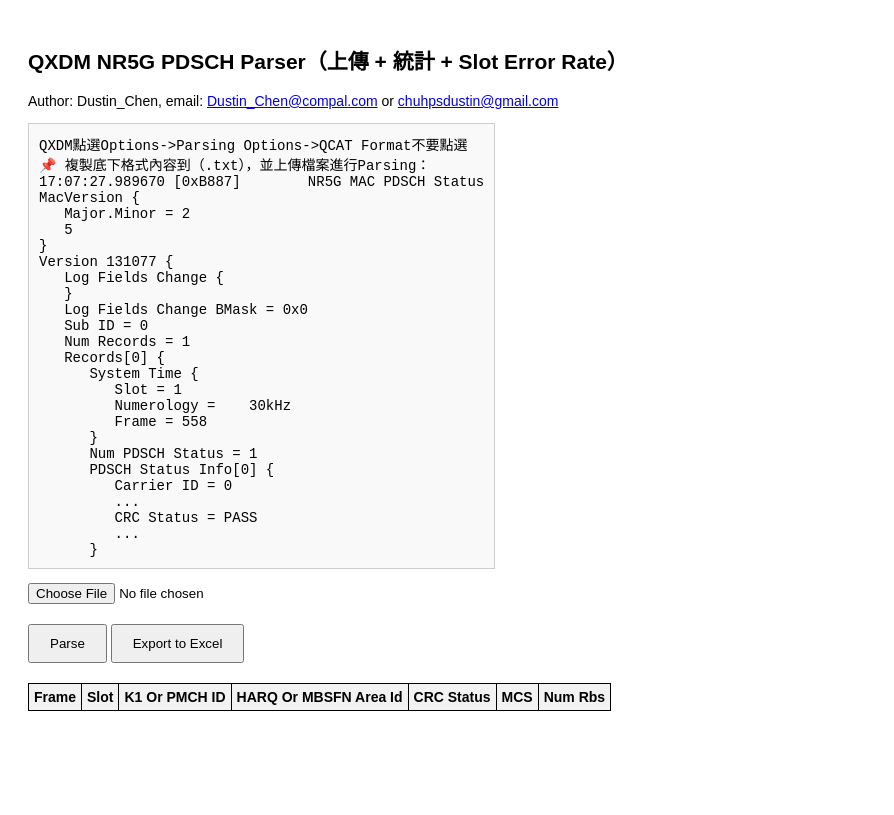
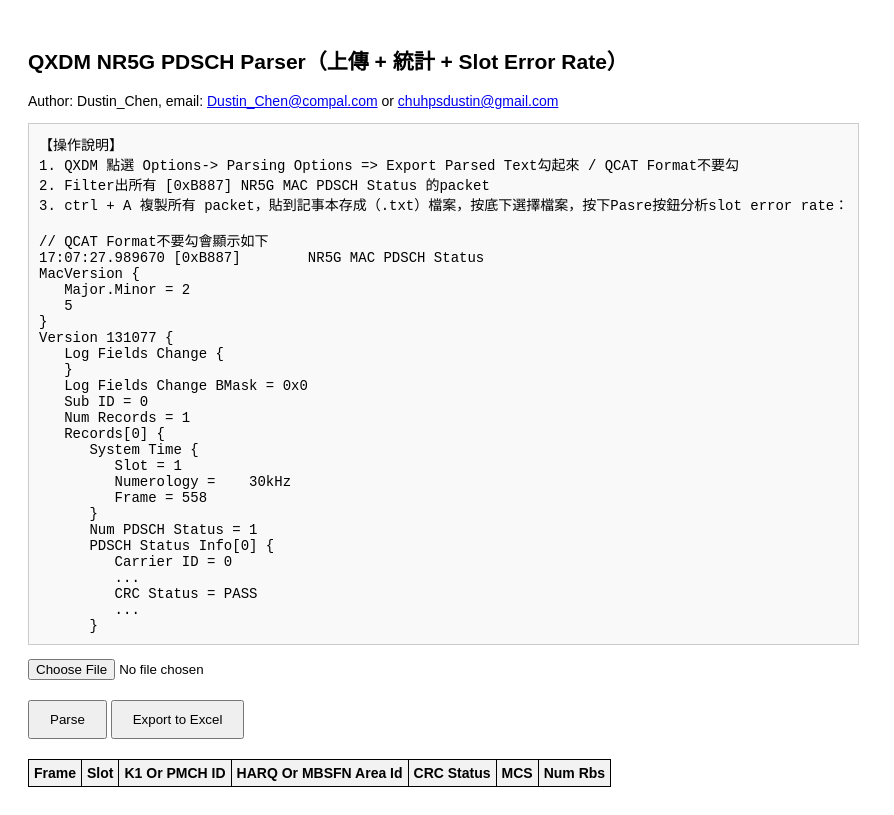
Before and after one commit to dustinchen26/QXDM_PDSCH_parser, a plain HTML site: page index.html in a window 1280 px wide. Shown: the whole page, without its empty margins (0-894 px from the left). Drawn offline with Linux system fonts and the light colour scheme.

Commit message:
update description

```diff
--- a/index.html
+++ b/index.html
@@ -46,8 +46,12 @@ th, td {
 
 
 <pre style="background:#f9f9f9; border:1px solid #ccc; padding:10px; white-space:pre; display:inline-block">
-QXDM點選Options->Parsing Options->QCAT Format不要點選
-📌 複製底下格式內容到（.txt），並上傳檔案進行Parsing：
+【操作說明】
+1. QXDM 點選 Options-> Parsing Options => Export Parsed Text勾起來 / QCAT Format不要勾
+2. Filter出所有 [0xB887]	NR5G MAC PDSCH Status 的packet
+3. ctrl + A 複製所有 packet，貼到記事本存成（.txt）檔案，按底下選擇檔案，按下Pasre按鈕分析slot error rate：
+
+// QCAT Format不要勾會顯示如下
 17:07:27.989670	[0xB887]	NR5G MAC PDSCH Status
 MacVersion {
    Major.Minor = 2
```
